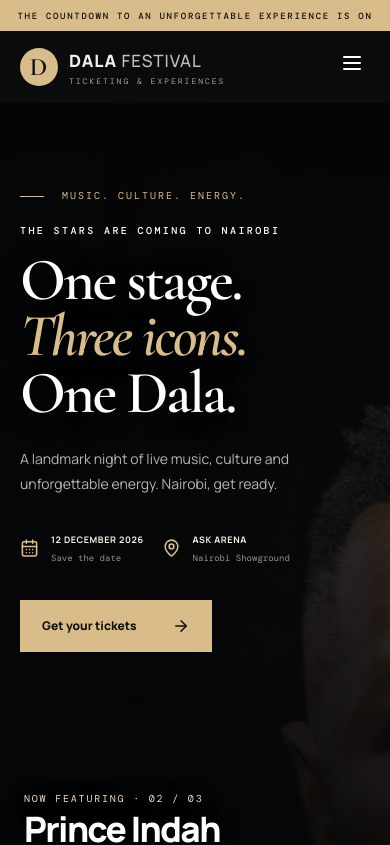
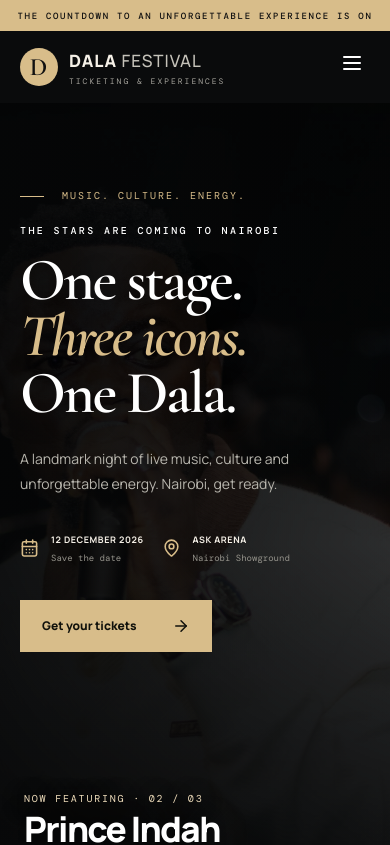
Before and after one commit to robinsonb254/dala-festival-ticketing, a Next.js app: page / in a window 390 px wide. Shown: the top 845 px of the page. Built offline with nearby package versions, Linux system fonts and the light colour scheme; no server answers.

Commit message:
Render hero artist slideshow with explicit responsive images

```diff
--- a/app/globals.css
+++ b/app/globals.css
@@ -129,7 +129,7 @@ body{font-family:Manrope,Arial,sans-serif;font-size:15px;line-height:1.65;-webki
 .hero-slideshow,.hero-image-shade{position:absolute;inset:0;pointer-events:none}
 .hero-slideshow{z-index:0;overflow:hidden}
 .hero-slide{position:absolute;inset:-3%;background-size:cover;background-position:center 24%;opacity:0;transform:scale(1.055) translateX(2.5%);transition:opacity 1.25s ease,transform 6.2s cubic-bezier(.2,.65,.25,1);will-change:opacity,transform}
-.hero-slide.active{opacity:.43;transform:scale(1) translateX(0)}
+.hero-slide img{position:absolute;inset:0;width:100%;height:100%;display:block;object-fit:cover;object-position:center 24%}.hero-slide.active{opacity:.43;transform:scale(1) translateX(0)}
 .hero-image-shade{z-index:1;background:linear-gradient(90deg,rgba(5,6,7,.97) 0%,rgba(5,6,7,.84) 38%,rgba(5,6,7,.35) 72%,rgba(5,6,7,.68) 100%),linear-gradient(0deg,#090a0b 0%,transparent 30%,rgba(0,0,0,.22) 100%)}
 .hero-cinematic-content{max-width:690px}
 .hero-pretitle{margin:22px 0 -10px;color:#fff;font:500 10px "DM Mono",monospace;letter-spacing:2.4px}
```
